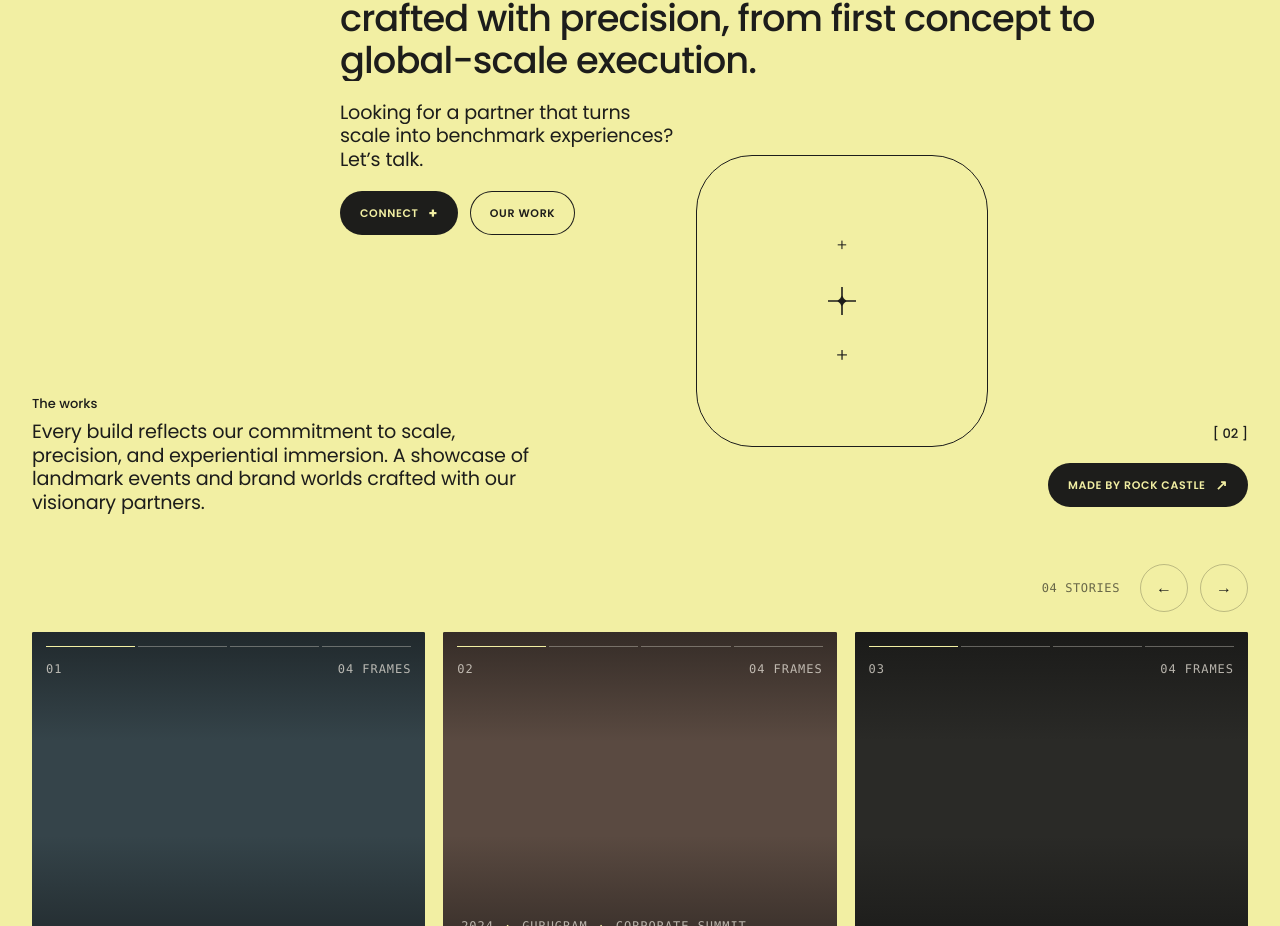
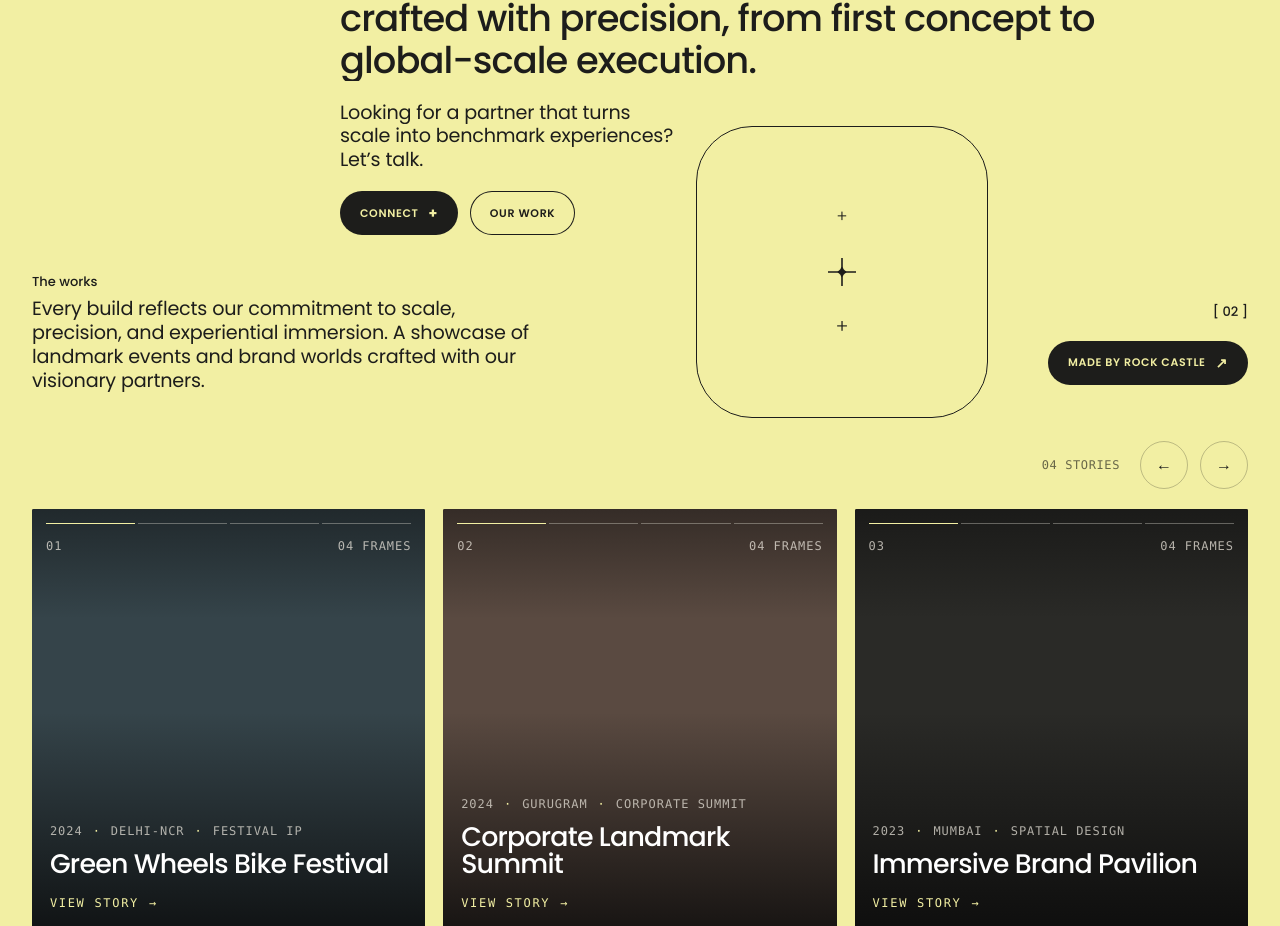
Before and after one commit to Jnyanu18/rockcastle_hoy, a Next.js app: page / in a window 1280 px wide. Shown: the part 1132-2058 px from the top of the page. Built offline with nearby package versions, Linux system fonts and the light colour scheme; grey boxes are pictures that could not be loaded.

Commit message:
fixed work alignment

```diff
--- a/components/Statement.css
+++ b/components/Statement.css
@@ -154,7 +154,7 @@
   width: clamp(260px, 22.8125vw, 390px);
   height: clamp(260px, 22.8125vw, 390px);
   margin-left: 51.875vw;
-  margin-top: -6.25vw;
+  margin-top: clamp(-140px, -8.5vw, -60px);
   border-radius: clamp(48px, 4.375vw, 70px);
   border: 1px solid #1d1d1b;
   pointer-events: none;
@@ -197,7 +197,7 @@
 /* ---- The Works Section ---- */
 .hoy-works-section {
   position: relative;
-  margin-top: -8.6875vw;
+  margin-top: clamp(-260px, -16vw, -110px);
   z-index: 3;
 }
 
@@ -285,7 +285,7 @@
   }
 
   .hoy-works-section {
-    margin-top: 48px;
+    margin-top: 24px;
   }
 
   .hoy-works-cols {
```
